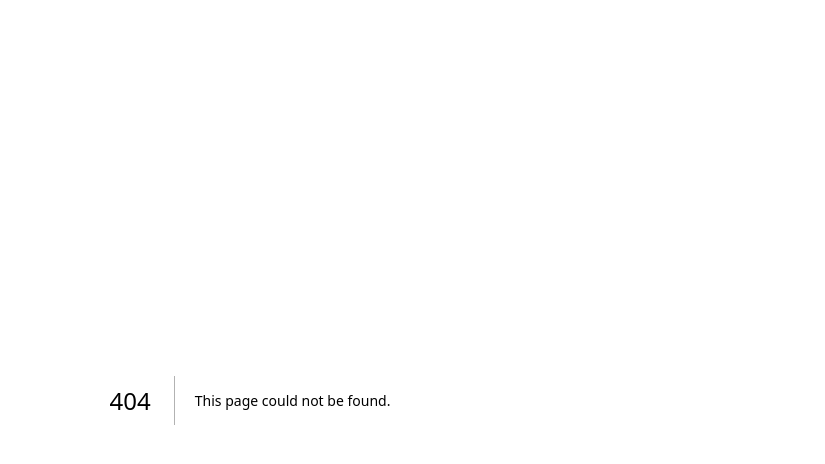
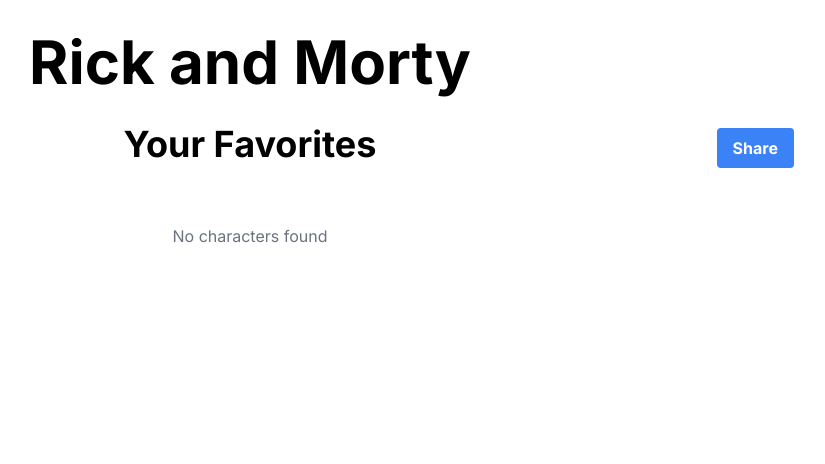
Before and after one commit to kevfarid/rick-next, a Next.js app: page /favorites in a window 1280 px wide. Before the commit this address had no page. Shown: the top 464 px of the page, without its empty margins (390-1215 px from the left). Built offline with nearby package versions, Linux system fonts and the light colour scheme.

Commit message:
fix: improvement favorites

```diff
--- a/src/components/Characters/Card.tsx
+++ b/src/components/Characters/Card.tsx
@@ -8,8 +8,8 @@
   image: string;
   species: string;
   isFavorite?: boolean;
-  isLoading?: boolean;
   onFavorite?: () => void;
+  showFavorite?: boolean;
 }
 
 export default function CharacterCard({
@@ -17,8 +17,8 @@
   image,
   species,
   isFavorite,
-  isLoading,
   onFavorite,
+  showFavorite = true,
 }: CharacterCardProps) {
   return (
     <div className='relative'>
@@ -34,19 +34,15 @@
         {name}
       </h3>
       <p className='text-base text-gray-600'>{species}</p>
-      <button
-        className={cn('absolute top-2 right-2', {
-          'pointer-events-none': isLoading,
-        })}
-        type='button'
-        onClick={onFavorite}
-      >
-        {isLoading ? (
-          <LoadIcon className='w-6 h-6 animate-spin text-gray-500' />
-        ) : (
+      {showFavorite && (
+        <button
+          className={cn('absolute top-2 right-2')}
+          type='button'
+          onClick={onFavorite}
+        >
           <Favorite isFavorite={isFavorite || false} />
-        )}
-      </button>
+        </button>
+      )}
     </div>
   );
 }
--- /dev/null
+++ b/src/components/Characters/List.tsx
@@ -0,0 +1,56 @@
+import CharacterInfo from '@/interfaces/Character';
+import CharacterCard from './Card';
+
+import cn from 'classnames';
+import LoadIcon from '../icons/LoadIcon';
+
+interface ListProps {
+  characters: CharacterInfo[];
+  isLoading?: boolean;
+  favorites?: CharacterInfo[];
+  toggleFavorite?: (character: CharacterInfo) => void;
+  showFavorite?: boolean;
+}
+
+export default function CharactersList({
+  characters,
+  isLoading,
+  favorites,
+  toggleFavorite,
+  showFavorite = true,
+}: ListProps) {
+  return (
+    <ul
+      className={cn(
+        'grid grid-cols-[repeat(auto-fill,minmax(200px,1fr))] gap-5 w-full'
+      )}
+    >
+      {!isLoading &&
+        characters?.length > 0 &&
+        characters?.map((character) => (
+          <li key={character.id}>
+            <CharacterCard
+              onFavorite={() => toggleFavorite && toggleFavorite(character)}
+              isFavorite={
+                favorites?.some((fav) => fav.id === character.id) || false
+              }
+              {...character}
+              showFavorite={showFavorite}
+            />
+          </li>
+        ))}
+      <li className='col-span-full'>
+        {isLoading && (
+          <div className='flex justify-center items-center h-20'>
+            <LoadIcon className='w-6 h-6 animate-spin text-gray-500' />
+          </div>
+        )}
+        {characters?.length === 0 && !isLoading && (
+          <div className='flex justify-center items-center h-20'>
+            <div className='text-gray-500'>No characters found</div>
+          </div>
+        )}
+      </li>
+    </ul>
+  );
+}
--- a/src/hooks/useFavorites.tsx
+++ b/src/hooks/useFavorites.tsx
@@ -2,13 +2,11 @@
 import React, { useContext } from 'react';
 
 export default function useFavorites() {
-  const { favorites, toggleFavorite, isLoading, error } =
-    useContext(FavoritesContext);
+  const { favorites, toggleFavorite, error } = useContext(FavoritesContext);
 
   return {
     favorites,
     toggleFavorite,
-    isLoading,
     error,
   };
 }
--- a/src/pages/_app.tsx
+++ b/src/pages/_app.tsx
@@ -1,11 +1,18 @@
 import { FavoritesProvider } from '@/providers/Favorites';
 import '@/styles/globals.css';
 import type { AppProps } from 'next/app';
+import { Inter } from 'next/font/google';
+
+const inter = Inter({ subsets: ['latin'] });
 
 export default function App({ Component, pageProps }: AppProps) {
   return (
     <FavoritesProvider>
-      <Component {...pageProps} />
+      <main
+        className={`px-24 pt-8 ${inter.className} flex flex-col w-full items-center gap-8 mb-8 relative`}
+      >
+        <Component {...pageProps} />
+      </main>
     </FavoritesProvider>
   );
 }
--- /dev/null
+++ b/src/pages/favorites/[id].tsx
@@ -0,0 +1,86 @@
+import CharacterCard from '@/components/Characters/Card';
+import useLocalStorage from '@/hooks/useLocalStorage';
+import CharacterInfo from '@/interfaces/Character';
+import { getMultipleCharacters } from '@/services/characters';
+import CharactersList from '@/components/Characters/List';
+
+import { PrismaClient } from '@prisma/client';
+import { useEffect, useState } from 'react';
+import useFavorites from '@/hooks/useFavorites';
+interface FavoritesProps {
+  id: string;
+  favoritesIds: number[];
+}
+
+export default function Favorite({ favoritesIds }: FavoritesProps) {
+  const [isLoading, setIsLoading] = useState(true);
+
+  const [characters, setCharacters] = useState<CharacterInfo[]>([]);
+
+  useEffect(() => {
+    setIsLoading(true);
+    if (favoritesIds.length > 0) {
+      getMultipleCharacters(favoritesIds).then((response) => {
+        setCharacters(response), setIsLoading(false);
+      });
+    } else {
+      setCharacters([]);
+    }
+    setIsLoading(false);
+  }, [favoritesIds]);
+
+  return (
+    <>
+      <h1 className='text-6xl font-bold'>Rick and Morty</h1>
+      <h2 className='text-4xl font-bold'>Favorites</h2>
+      <CharactersList
+        characters={characters}
+        showFavorite={false}
+        favorites={favoritesIds}
+        isLoading={isLoading}
+      />
+    </>
+  );
+}
+
+export async function getStaticPaths() {
+  if (process.env.SKIP_BUILD_STATIC_GENERATION) {
+    return {
+      paths: [],
+      fallback: 'blocking',
+    };
+  }
+
+  const prisma = new PrismaClient();
+
+  const user = await prisma.user.findMany();
+  const paths = user.map((favorite) => ({
+    params: { id: favorite.id.toString() },
+  }));
+
+  prisma.$disconnect();
+
+  return {
+    paths,
+    fallback: false,
+  };
+}
+
+export async function getStaticProps({ params }: { params: FavoritesProps }) {
+  const prisma = new PrismaClient();
+
+  const userFind = await prisma.user.findUnique({
+    where: {
+      id: params.id,
+    },
+  });
+
+  prisma.$disconnect();
+
+  return {
+    props: {
+      id: params.id,
+      favoritesIds: userFind!.favorites || [],
+    },
+  };
+}
--- /dev/null
+++ b/src/pages/favorites/index.tsx
@@ -0,0 +1,29 @@
+import CharactersList from '@/components/Characters/List';
+import useFavorites from '@/hooks/useFavorites';
+import useLocalStorage from '@/hooks/useLocalStorage';
+import CharacterInfo from '@/interfaces/Character';
+import { getMultipleCharacters } from '@/services/characters';
+import { useEffect, useState } from 'react';
+
+export default function Favorites() {
+  const { favorites, toggleFavorite } = useFavorites();
+
+  return (
+    <>
+      <h1 className='text-6xl font-bold'>Rick and Morty</h1>
+      <div className='flex w-full justify-center relative'>
+        <h2 className='text-4xl font-bold justify-self-center'>
+          Your Favorites
+        </h2>
+        <button className='ml-4 absolute top-1 right-0 bg-blue-500 hover:bg-blue-700 text-white font-bold py-2 px-4 rounded'>
+          Share
+        </button>
+      </div>
+      <CharactersList
+        characters={favorites}
+        favorites={favorites}
+        toggleFavorite={toggleFavorite}
+      />
+    </>
+  );
+}
--- a/src/pages/index.tsx
+++ b/src/pages/index.tsx
@@ -1,16 +1,12 @@
-import CharacterCard from '@/components/Characters/Card';
 import Pagination from '@/components/Pagination';
 import useNewUser from '@/hooks/useNewUser';
 import useFavorites from '@/hooks/useFavorites';
 import CharacterInfo from '@/interfaces/Character';
 import Responses from '@/interfaces/Responses';
 import { getCharacters } from '@/services/characters';
+import CharactersList from '@/components/Characters/List';
 
-import { Inter } from 'next/font/google';
 import { ChangeEvent, useEffect, useState } from 'react';
-import cn from 'classnames';
-
-const inter = Inter({ subsets: ['latin'] });
 
 export default function Home() {
   useNewUser();
@@ -22,12 +18,7 @@
   const [info, setInfo] = useState<Responses['info']>();
   const [isLoading, setLoading] = useState<boolean>(true);
 
-  const {
-    favorites,
-    toggleFavorite,
-    isLoading: isLoadingFav,
-    error,
-  } = useFavorites();
+  const { favorites, toggleFavorite, error } = useFavorites();
 
   useEffect(() => {
     setLoading(true);
@@ -46,9 +37,7 @@
   };
 
   return (
-    <main
-      className={`px-24 ${inter.className} flex flex-col w-full items-center gap-8 mb-8`}
-    >
+    <>
       <h1 className='text-6xl font-bold'>Rick and Morty</h1>
       <input
         type='text'
@@ -58,31 +47,17 @@
         onChange={onSearch}
       />
       {error && (
-        <div className='bg-red-500/30 text-red-800 py-3 px-6 rounded-md w-full'>
+        <div className='bg-red-300 text-red-800 py-3 px-6 rounded-md w-full sticky top-2 z-30'>
           <p className='text-sm font-semibold'>{error}</p>
         </div>
       )}
-      {results && results.length > 0 ? (
       <>
-          <ul
-            className={cn(
-              'grid grid-cols-[repeat(auto-fill,minmax(200px,1fr))] gap-5 w-full',
-              {
-                'opacity-50': isLoading,
-              }
-            )}
-          >
-            {results?.map((character) => (
-              <li key={character.id}>
-                <CharacterCard
-                  isLoading={isLoadingFav}
-                  onFavorite={() => toggleFavorite(Number(character.id))}
-                  isFavorite={favorites.includes(Number(character.id))}
-                  {...character}
+        <CharactersList
+          characters={results || []}
+          isLoading={isLoading}
+          toggleFavorite={toggleFavorite}
+          favorites={favorites}
         />
-              </li>
-            ))}
-          </ul>
         <Pagination
           count={info?.count || 0}
           handlePage={setPage}
@@ -90,9 +65,6 @@
           initialPage={page}
         />
       </>
-      ) : (
-        <h2 className='text-base font-semibold'>No results found</h2>
-      )}
-    </main>
+    </>
   );
 }
--- a/src/providers/Favorites.tsx
+++ b/src/providers/Favorites.tsx
@@ -1,50 +1,52 @@
 import { LIMIT_FAVORITES } from '@/constants';
 import useLocalStorage from '@/hooks/useLocalStorage';
+import CharacterInfo from '@/interfaces/Character';
 import { setFavorite, getFavorites } from '@/services/favorites';
-import { ReactNode, createContext, useEffect, useState } from 'react';
+import { ReactNode, createContext, use, useEffect, useState } from 'react';
 
 interface FavoritesContextData {
-  favorites: number[];
-  isLoading: boolean;
-  toggleFavorite: (id: number) => void;
+  favorites: CharacterInfo[];
+  toggleFavorite: (character: CharacterInfo) => void;
   error?: string;
 }
 
 export const FavoritesContext = createContext<FavoritesContextData>({
   favorites: [],
-  isLoading: false,
   toggleFavorite: () => {},
   error: '',
 });
 
 export function FavoritesProvider({ children }: { children: ReactNode }) {
-  const [favorites, setFavorites] = useState<number[]>([]);
-  const [isLoading, setLoading] = useState<boolean>(false);
+  const [favorites, setFavorites] = useState<CharacterInfo[]>([]);
+  const [storedFavorites, setStoredFavorites] = useLocalStorage<
+    CharacterInfo[]
+  >('favorites', []);
   const [error, setError] = useState<string>('');
-  const [idUser] = useLocalStorage('rickandmorty-user');
 
-  const toggleFavorite = (id: number) => {
-    setLoading(true);
+  const toggleFavorite = (character: CharacterInfo) => {
+    const isFavorite = favorites.find((fav) => fav.id === character.id);
+    const filter = (fav: CharacterInfo) => fav.id !== character.id;
 
-    setFavorite(idUser, id)
-      .then((data) => {
-        if (data) {
-          setFavorites(data);
-        }
-      })
-      .catch((err) => {
-        setError(err.message);
-      })
-      .finally(() => setLoading(false));
+    if (isFavorite) {
+      setFavorites(favorites.filter(filter));
+      setStoredFavorites(storedFavorites.filter(filter));
+      return;
+    }
+
+    if (favorites.length >= LIMIT_FAVORITES) {
+      setError('You have reached the limit of favorites');
+      return;
+    }
+
+    setStoredFavorites((prev: CharacterInfo[]) => prev.concat(character));
+    setFavorites((prev) => prev.concat(character));
   };
 
   useEffect(() => {
-    if (idUser) {
-      getFavorites(idUser).then((data) => {
-        setFavorites(data);
-      });
-    }
-  }, [idUser]);
+    if (storedFavorites.length === 0) return;
+
+    setFavorites(storedFavorites);
+  }, [storedFavorites]);
 
   useEffect(() => {
     const timer = setTimeout(() => {
@@ -57,7 +59,6 @@
   const values = {
     favorites,
     toggleFavorite,
-    isLoading,
     error,
   };
 
```
Also changed, not shown: src/services/characters.ts (+12 -0 lines). Lines whose indentation alone changed are shown as unchanged.
